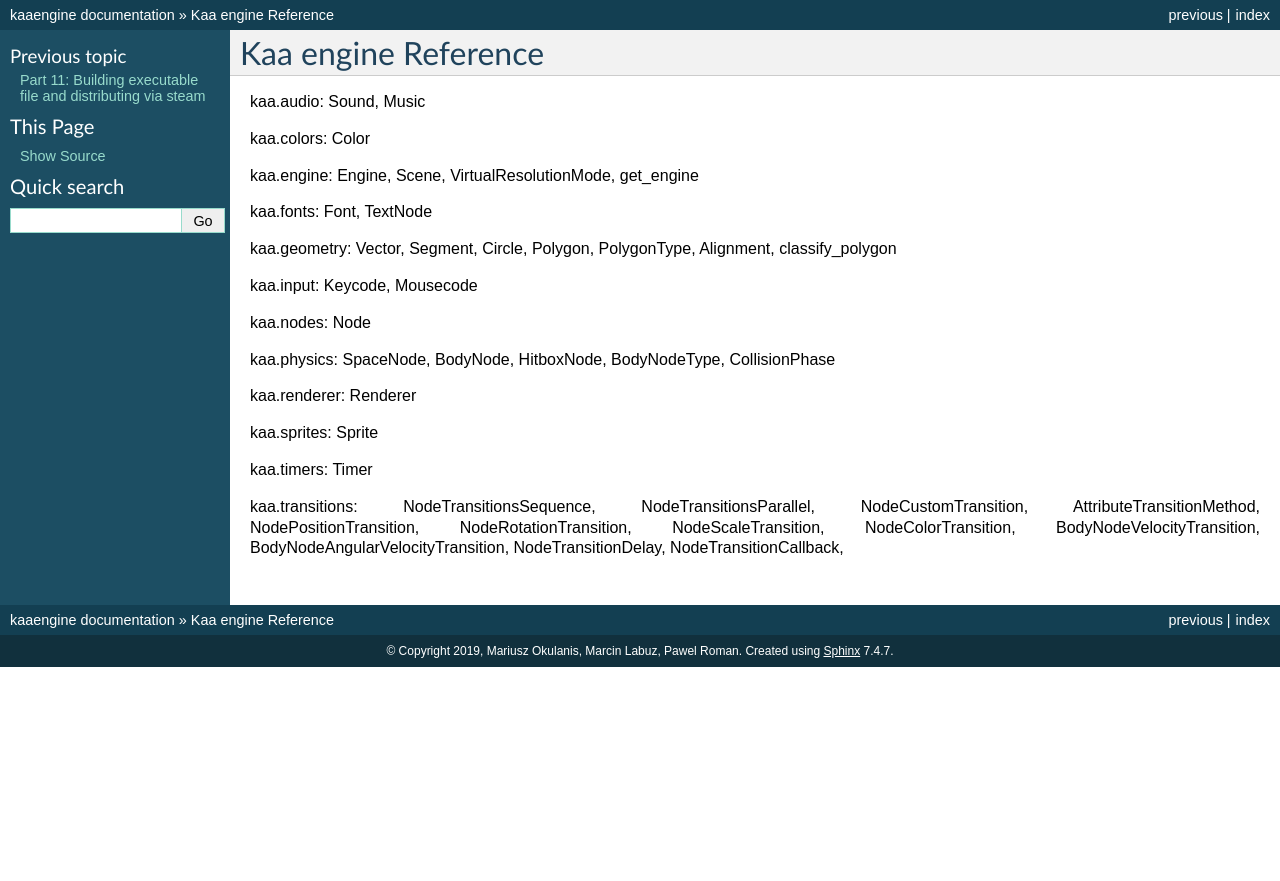
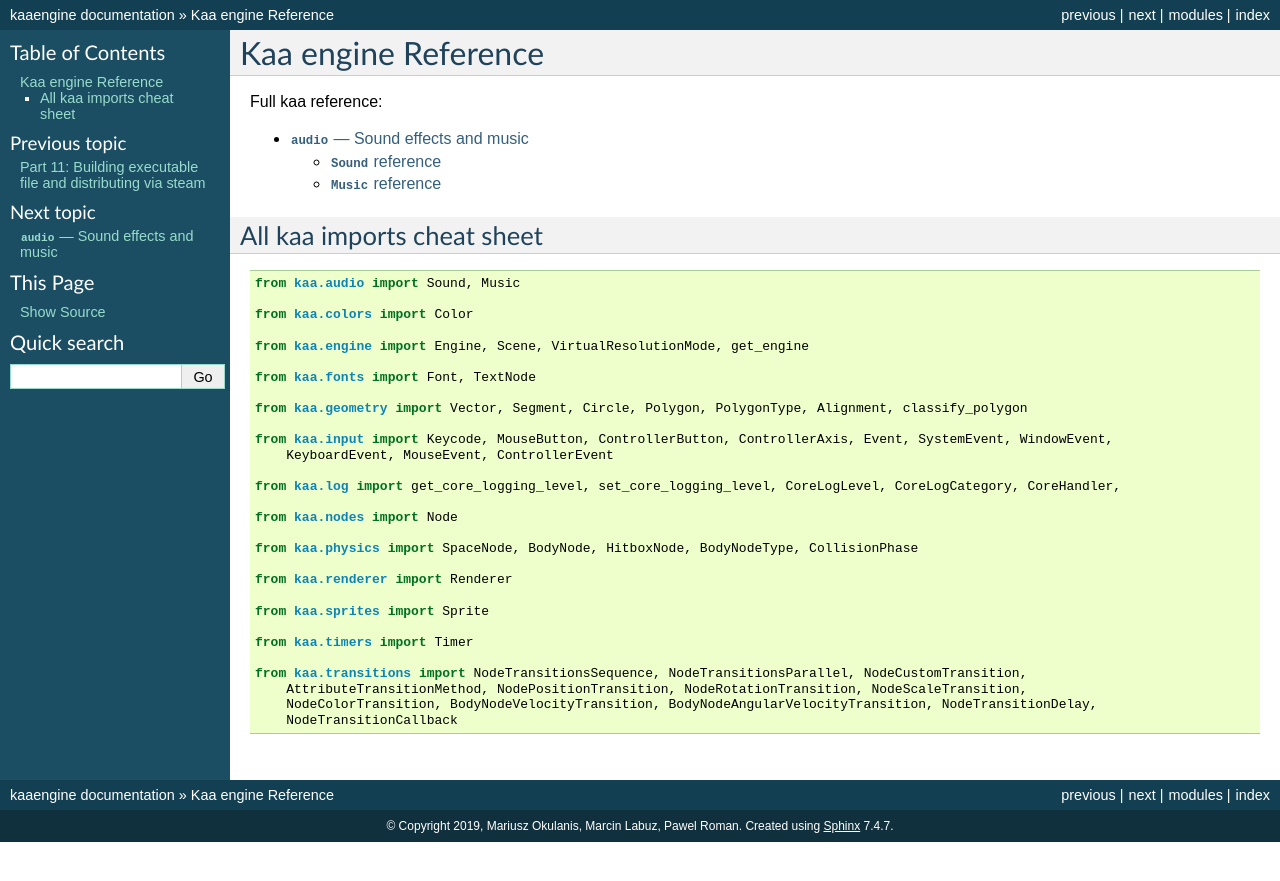
Before and after one commit to kaaengine/kaa, a Sphinx documentation site: the page built from docs/reference/index.rst, in a window 1280 px wide. Shown: the top 881 px of the page. Built offline with Sphinx 7.4.7, drawn with Linux system fonts in a browser that asks for light colours.

Commit message:
API reference - Sound done, added imports cheat sheet

```diff
--- a/docs/reference/index.rst
+++ b/docs/reference/index.rst
@@ -1,28 +1,43 @@
 Kaa engine Reference
-~~~~~~~~~~~~~~~~~~~~
+====================
 
-kaa.audio: Sound, Music
+.. toctree::
+    :maxdepth: 2
+    :caption: Full kaa reference:
 
-kaa.colors: Color
+    audio
 
-kaa.engine: Engine, Scene, VirtualResolutionMode, get_engine
+All kaa imports cheat sheet
+---------------------------
 
-kaa.fonts: Font, TextNode
+.. code-block:: python
 
-kaa.geometry: Vector, Segment, Circle, Polygon, PolygonType, Alignment, classify_polygon
+    from kaa.audio import Sound, Music
 
-kaa.input: Keycode, Mousecode
+    from kaa.colors import Color
 
-kaa.nodes: Node
+    from kaa.engine import Engine, Scene, VirtualResolutionMode, get_engine
 
-kaa.physics: SpaceNode, BodyNode, HitboxNode, BodyNodeType, CollisionPhase
+    from kaa.fonts import Font, TextNode
 
-kaa.renderer: Renderer
+    from kaa.geometry import Vector, Segment, Circle, Polygon, PolygonType, Alignment, classify_polygon
 
-kaa.sprites: Sprite
+    from kaa.input import Keycode, MouseButton, ControllerButton, ControllerAxis, Event, SystemEvent, WindowEvent,
+        KeyboardEvent, MouseEvent, ControllerEvent
 
-kaa.timers: Timer
+    from kaa.log import get_core_logging_level, set_core_logging_level, CoreLogLevel, CoreLogCategory, CoreHandler,
 
-kaa.transitions: NodeTransitionsSequence, NodeTransitionsParallel, NodeCustomTransition, AttributeTransitionMethod,
-NodePositionTransition, NodeRotationTransition, NodeScaleTransition, NodeColorTransition, BodyNodeVelocityTransition,
-BodyNodeAngularVelocityTransition, NodeTransitionDelay, NodeTransitionCallback,
+    from kaa.nodes import Node
+
+    from kaa.physics import SpaceNode, BodyNode, HitboxNode, BodyNodeType, CollisionPhase
+
+    from kaa.renderer import Renderer
+
+    from kaa.sprites import Sprite
+
+    from kaa.timers import Timer
+
+    from kaa.transitions import NodeTransitionsSequence, NodeTransitionsParallel, NodeCustomTransition,
+        AttributeTransitionMethod, NodePositionTransition, NodeRotationTransition, NodeScaleTransition,
+        NodeColorTransition, BodyNodeVelocityTransition, BodyNodeAngularVelocityTransition, NodeTransitionDelay,
+        NodeTransitionCallback
```
Also changed, not shown: docs/reference/audio.rst (added, +94 -0 lines).
